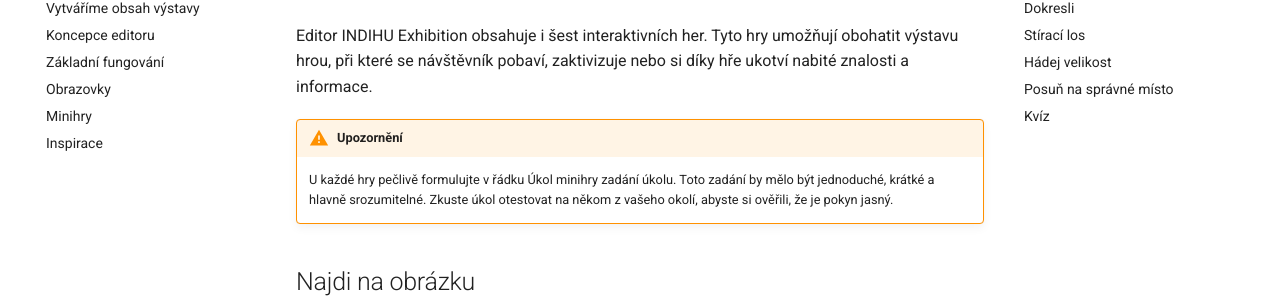
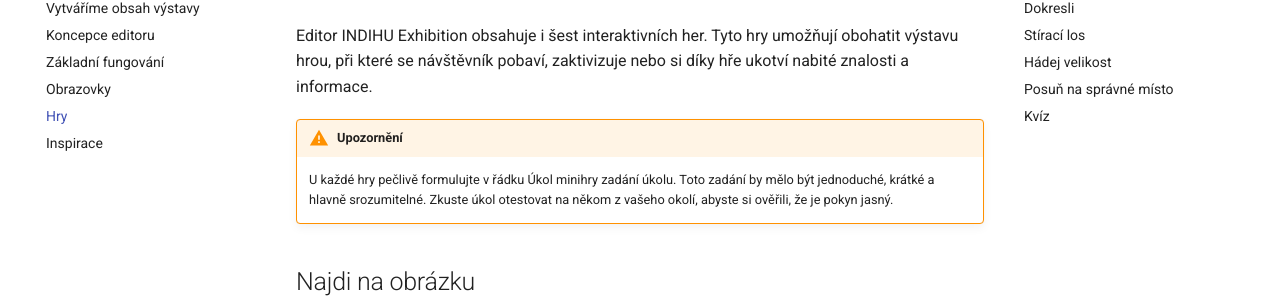
Before and after one commit to nnis/indihu-manual, an MkDocs documentation site: the page built from docs/hry.md, in a window 1280 px wide. Shown: the part 157-457 px from the top of the page. Built offline with MkDocs 1.6.1 and Material for MkDocs 9.7.7, drawn with Linux system fonts in a browser that asks for light colours.

Commit message:
Update mkdocs.yml

```diff
--- a/mkdocs.yml
+++ b/mkdocs.yml
@@ -8,7 +8,7 @@
     - 'Koncepce editoru': 'koncepce-editoru.md'
     - 'Základní fungování': 'zaklady.md'
     - 'Obrazovky': 'obrazovky.md'
-    - 'Minihry': 'minihry.md'
+    - 'Hry': 'hry.md'
     - 'Inspirace': 'inspirace.md'
 repo_url: https://nnis.github.io/indihu-manual/
 markdown_extensions:
```
